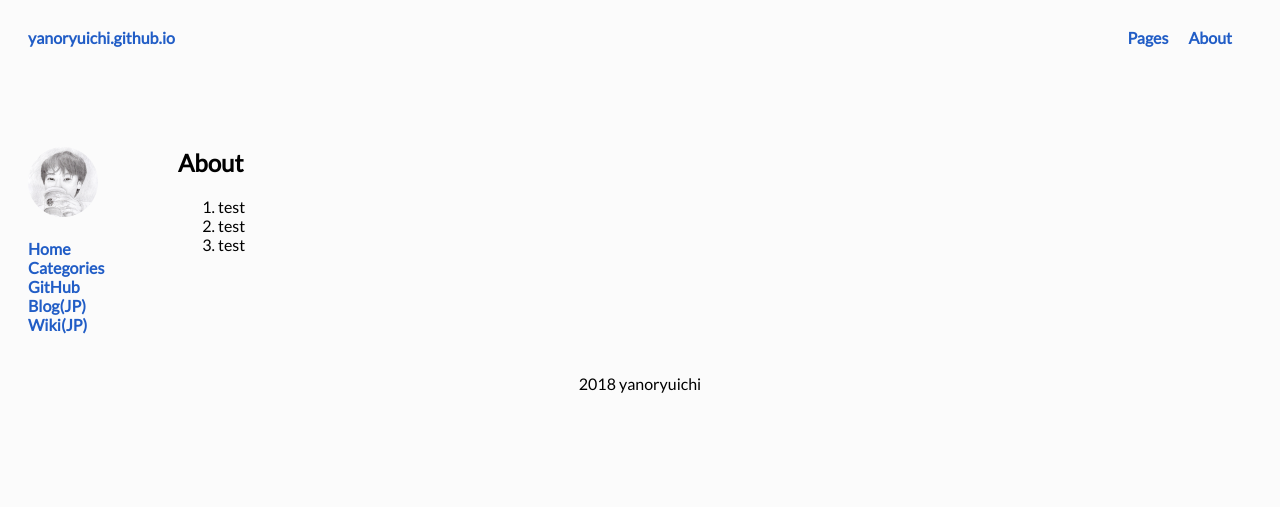
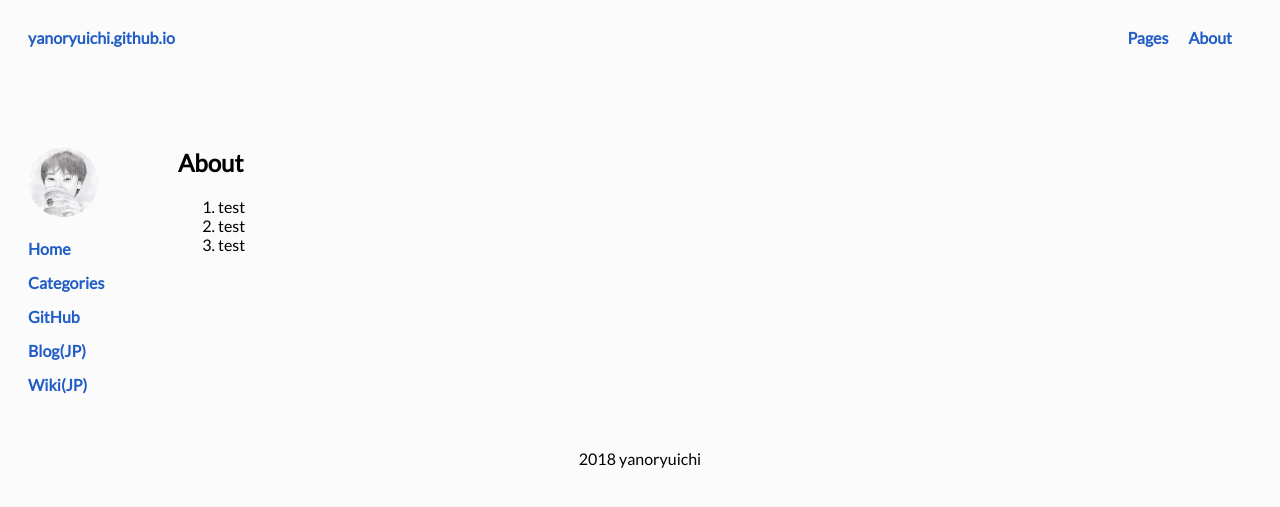
Before and after one commit to yanoryuichi/yanoryuichi.github.io, a Jekyll site: the page built from about.md, in a window 1280 px wide. Shown: the top 507 px of the page. Built offline with Jekyll 4.4.1, drawn with Linux system fonts in a browser that asks for light colours; some web fonts are replaced; our own code applies the rules of GitHub Pages for plain Markdown files.

Commit message:
Update style.css

```diff
--- a/css/style.css
+++ b/css/style.css
@@ -35,4 +35,5 @@
 #menu nav li {
   list-style: none;
   width: 85px;
+  margin: 0 0 15px 0;
 }
```
